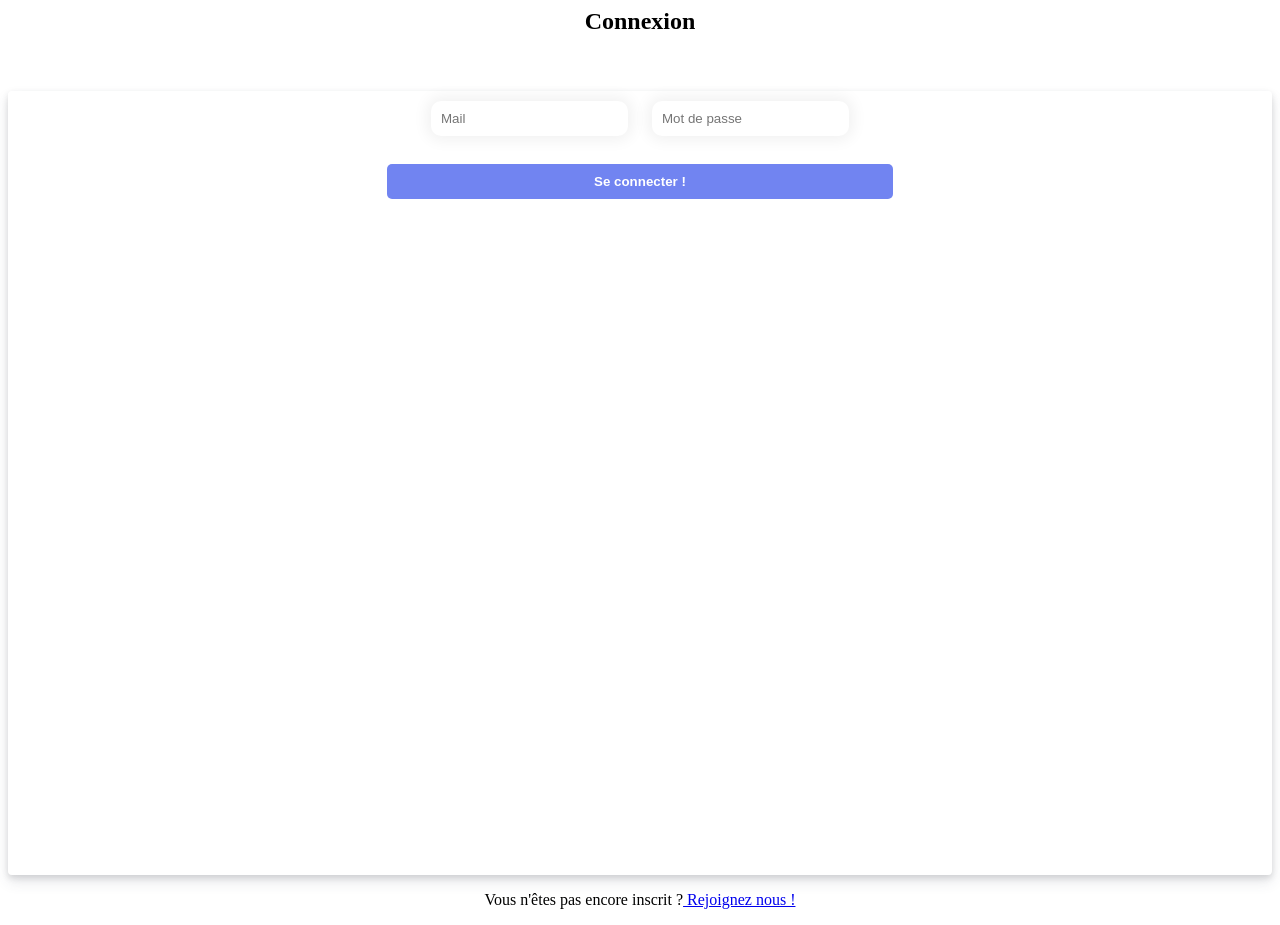
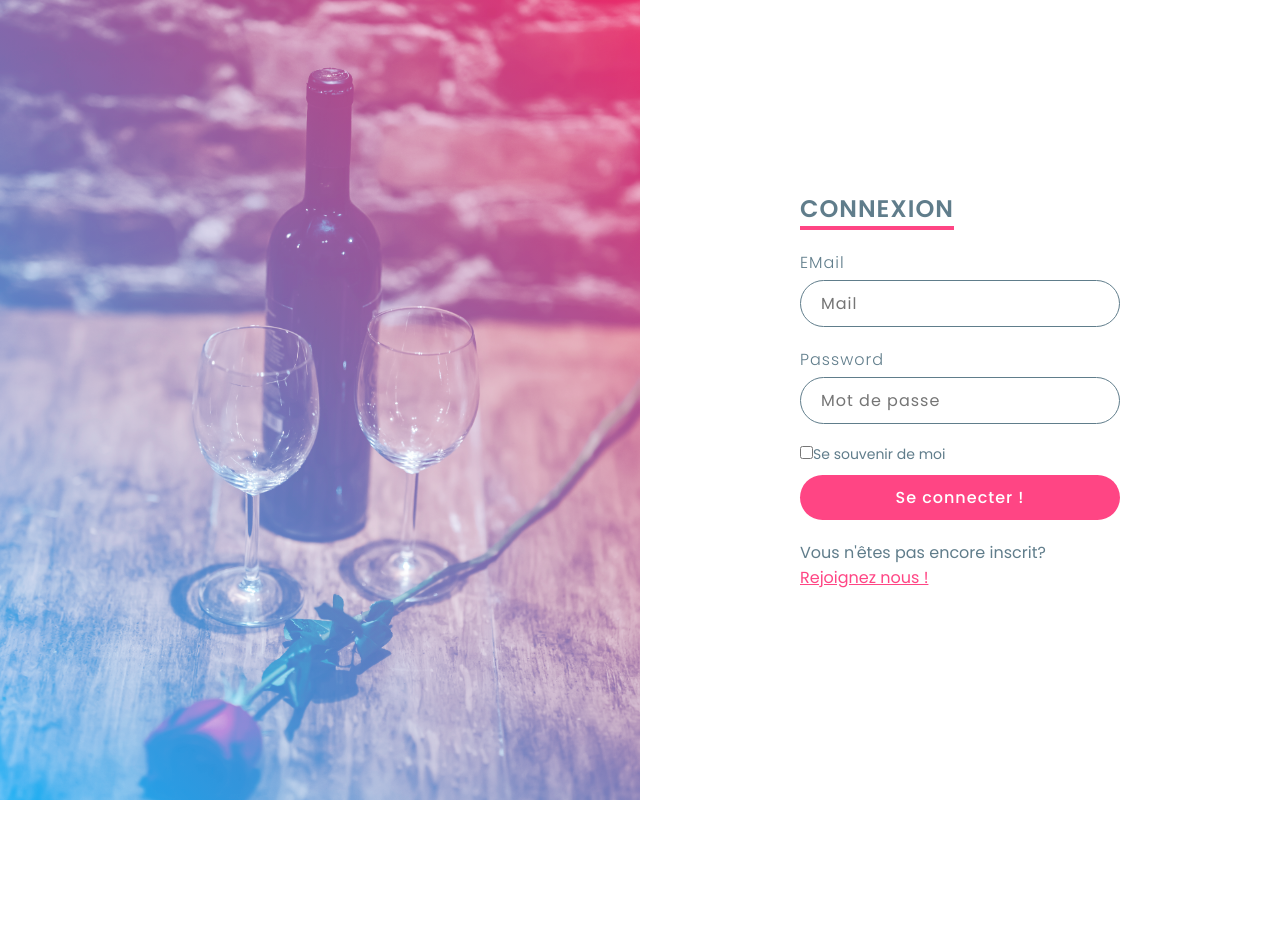
Before and after one commit to Massyl-ZLG/Projet_Ac-Lab, a PHP site: page /connexion.php in a window 1280 px wide. After the commit the page ends 800 px from the top, so only its background shows below. Run offline with PHP 8.4, Linux system fonts and the light colour scheme.

Commit message:
second version ok

```diff
--- a/connexion.php
+++ b/connexion.php
@@ -27,26 +27,45 @@ if(isset($_POST['formconnexion'])) {
 ?>
 <html>
    <head>
-   <link rel="stylesheet" type="text/css" href="css/style.css">
+   <link rel="stylesheet" type="text/css" href="css_connexion/style.css">
       <title>Connexion</title>
       <meta charset="utf-8">
    </head>
    <body>
-      <div align="center">
+      <section>
+         <div class="imgBx">
+            <img src="images/fond.jpg">
+         </div>
+         <div class="contentBx">
+         <div class="formBx">
          <h2>Connexion</h2>
-         <br /><br />
          <form method="POST" action="">
+            <div class="inputBx">
+               <span>EMail</span>
             <input type="email" name="mailconnect" placeholder="Mail" />
+            </div>
+            <div class="inputBx">
+               <span>Password</span>
             <input type="password" name="mdpconnect" placeholder="Mot de passe" />
-            <br /><br />
+            </div>
+            <div class="remember">
+               <label> <input type="checkbox" name="">Se souvenir de moi</label>
+            </div>
+            <div class="inputBx">
             <input type="submit" name="formconnexion" value="Se connecter !" />
+            </div>
+            <div class="inputBx">
+            <p>Vous n'êtes pas encore inscrit?<a href="inscription.php"> Rejoignez nous !</a></p>
+            </div>
             <?php
          if(isset($erreur)) {
             echo '<font color="red">'.$erreur."</font>";
          }
          ?>
+
 	 </form>
-	 <p>Vous n'êtes pas encore inscrit ?<a href="inscription.php"> Rejoignez nous !</a></p>
-      </div>
+    </div>
+    </div>
+   </section>
    </body>
 </html>
--- a/css/style.css
+++ b/css/style.css
@@ -1,3 +1,5 @@
+@import url('https://fonts.googleapis.com/css?family=Poppins:100,200,300,400,500,600,700,800,900');
+*
 input[type=text] {
   font-family:Helvetica;
   padding:10px;
@@ -65,3 +67,37 @@ form {
 label {
   font-family: "Raleway", sans-serif;
 }
+
+.action .buttons
+{
+    list-style: none;
+    padding: 10px 0;
+    border-top: 1px solid rgba(0,0,0,0.05);
+    display: flex;
+    align-items: center;
+}
+.action .buttons img
+{
+    max-width: 20px;
+    margin-right: 10px;
+    opacity: 0.5;
+    transition: 0.5s;
+}
+.action .buttons:hover img
+{
+    opacity: 1;
+
+}
+.action .buttons a
+{
+    display: inline-block;
+    text-decoration: none;
+    color: #555;
+    font-weight: 500;
+    transition: 0.5s;
+}
+.action .buttons:hover a
+{
+    color: #000000;
+
+}
--- /dev/null
+++ b/css_connexion/style.css
@@ -0,0 +1,120 @@
+@import url('https://fonts.googleapis.com/css?family=Poppins:100,200,300,400,500,600,700,800,900');
+*
+
+{
+    margin: 0;
+    padding: 0;
+    box-sizing: border-box;
+    font-family: 'Poppins', sans-serif;
+}
+
+section
+{
+    position: relative;
+    width: 100%;
+    height: 100vh;
+    display: flex;
+}
+section .imgBx
+{
+   position: relative;
+   width: 50%;
+   height: 100%;
+}
+section .imgBx:before{
+    content: '';
+    position: absolute;
+    top: 0;
+    left: 0;
+    width: 100%;
+    height: 100%;
+    background: linear-gradient(225deg,#e91e63, #03a9f4);
+    z-index: 1;
+    mix-blend-mode: screen;
+}
+section .imgBx img{
+    position: absolute;
+    top: 0;
+    left: 0;
+    width: 100%;
+    height: 100%;
+    object-fit: cover;
+}
+section .contentBx
+{
+    display: flex;
+    justify-content: center;
+    align-items: center;
+    width: 50%;
+    height: 100%;
+}
+section .contentBx .formBx
+{
+   width: 50%;
+}
+section .contentBx .formBx h2
+{
+    color: #607d8b;
+    font-weight: 600;
+    font-size: 1.5em;
+    text-transform: uppercase;
+    margin-bottom: 20px;
+    border-bottom: 4px solid #ff4584;
+    display: inline-block;
+    letter-spacing: 1px;
+}
+section .contentBx .formBx .inputBx
+{
+    margin-bottom: 20px;
+}
+section .contentBx .formBx .inputBx span
+{
+    font-size: 16px;
+    margin-bottom: 5px;
+    display: inline-block;
+    color: #607d8b;
+    font-weight: 300;
+    font-size: 16px;
+    letter-spacing: 1px;
+}
+section .contentBx .formBx .inputBx input
+{
+    width: 100%;
+    padding: 10px 20px;
+    outline: none;
+    font-weight: 400;
+    border: 1px solid #607d8b;
+    font-size: 16px;
+    letter-spacing: 1px;
+    color: #607d8b;
+    background: transparent;
+    border-radius: 30px;
+}
+section .contentBx .formBx .inputBx input[type="submit"]
+{
+    background: #ff4584;
+    color: #fff;
+    outline: none;
+    border: none;
+    font-weight: 500;
+    cursor: pointer;
+}
+section .contentBx .formBx .inputBx input[type="submit"]:hover
+{
+    background: #f53677;
+}
+section .contentBx .formBx .remember
+{
+    margin-bottom: 10px;
+    color: #607d8b;
+    font-weight: 400;
+    font-size: 14px;
+}
+section .contentBx .formBx .inputBx p
+{
+    color: #607d8b;
+}
+section .contentBx .formBx .inputBx p a
+{
+    color: #ff4584;
+}
```
Also changed, not shown: editionprofil.php (+9 -6 lines), likes.php (added, +28 -0 lines), page_principale.php (+7 -13 lines), profil.php (+11 -7 lines), style.css (+18 -5 lines), contact.php (added), images/coeur.png (added), images/editing.png (renamed from editing.png), images/fond.jpg (added), images/home.png (added), images/messages.png (renamed from messages.png), images/pdp.jpg (renamed from pdp.jpg), images/power-off.png (renamed from power-off.png), images/setting.png (renamed from setting.png), 3 more files.
